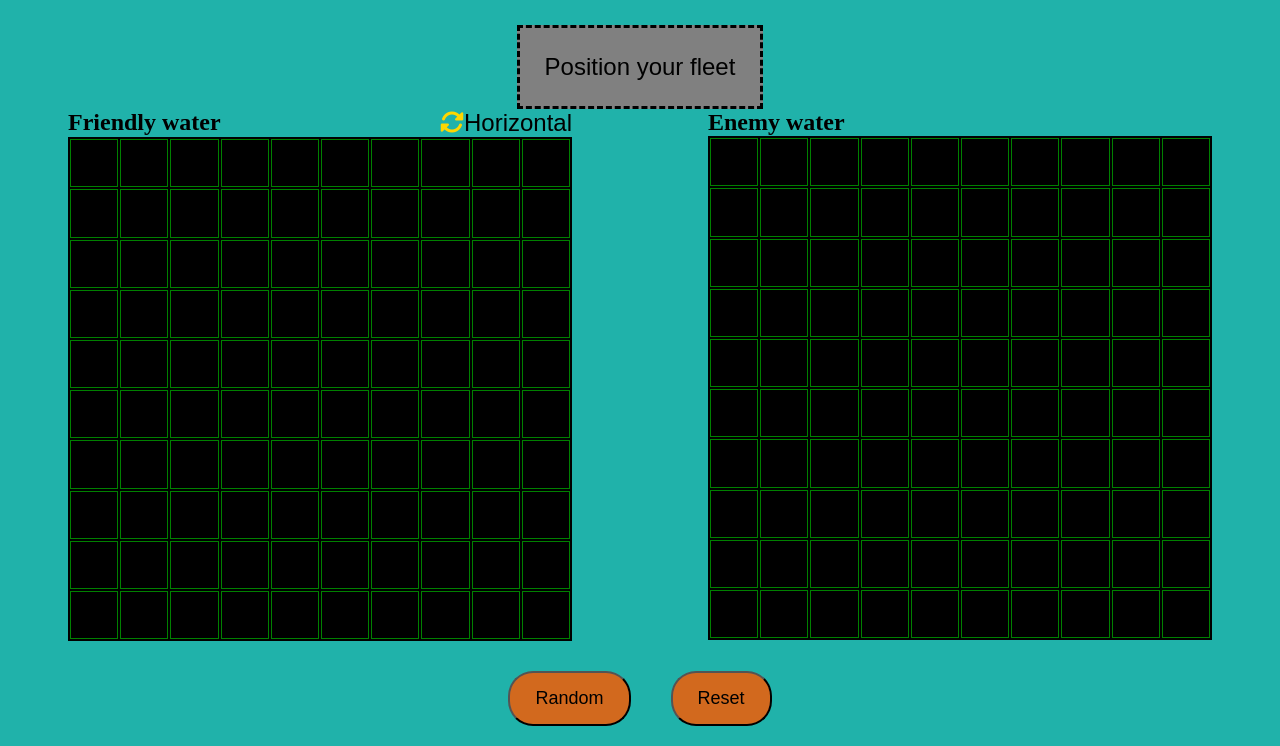
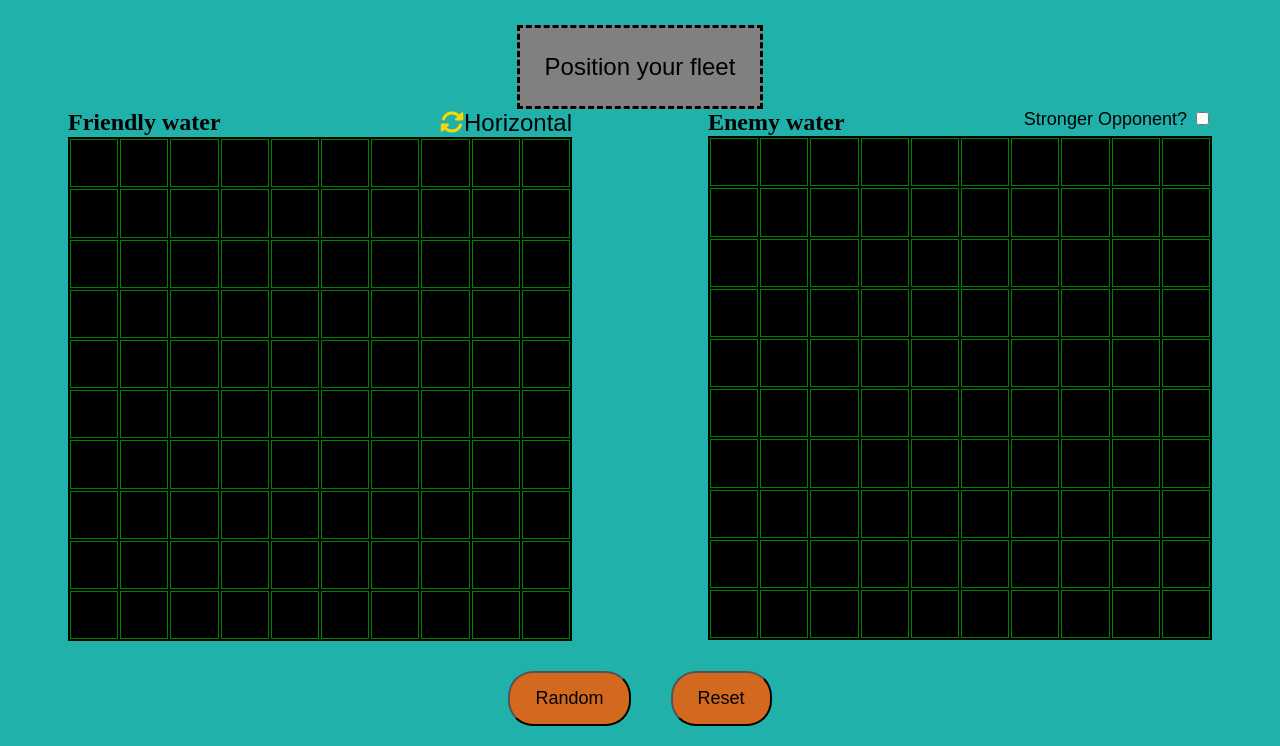
Before and after one commit to Yassin1-prog/battleship, a plain HTML site: page index.html in a window 1280 px wide. Shown: the part 79-825 px from the top of the page. Drawn offline with Linux system fonts and the light colour scheme; a web font is replaced by a local one.

Commit message:
added diffculity option

```diff
--- a/index.html
+++ b/index.html
@@ -63,7 +63,13 @@
         <div class="friendlyWater"></div>
       </div>
       <div class="field2">
-        <h2>Enemy water</h2>
+        <div class="esc">
+          <h2>Enemy water</h2>
+          <div>
+            <label for="diff">Stronger Opponent?</label>
+            <input type="checkbox" id="diff" />
+          </div>
+        </div>
         <div class="enemyWater"></div>
       </div>
     </div>
--- a/styles.css
+++ b/styles.css
@@ -84,6 +84,16 @@ h2 {
   justify-content: space-between;
 }
 
+.esc {
+  display: flex;
+  justify-content: space-between;
+}
+
+.esc > div {
+  font-size: 18px;
+  font-family: "Protest Riot", sans-serif;
+}
+
 #rotate {
   font-size: 24px;
   color: gold;
```
Also changed, not shown: main.js (+2 -2 lines).
